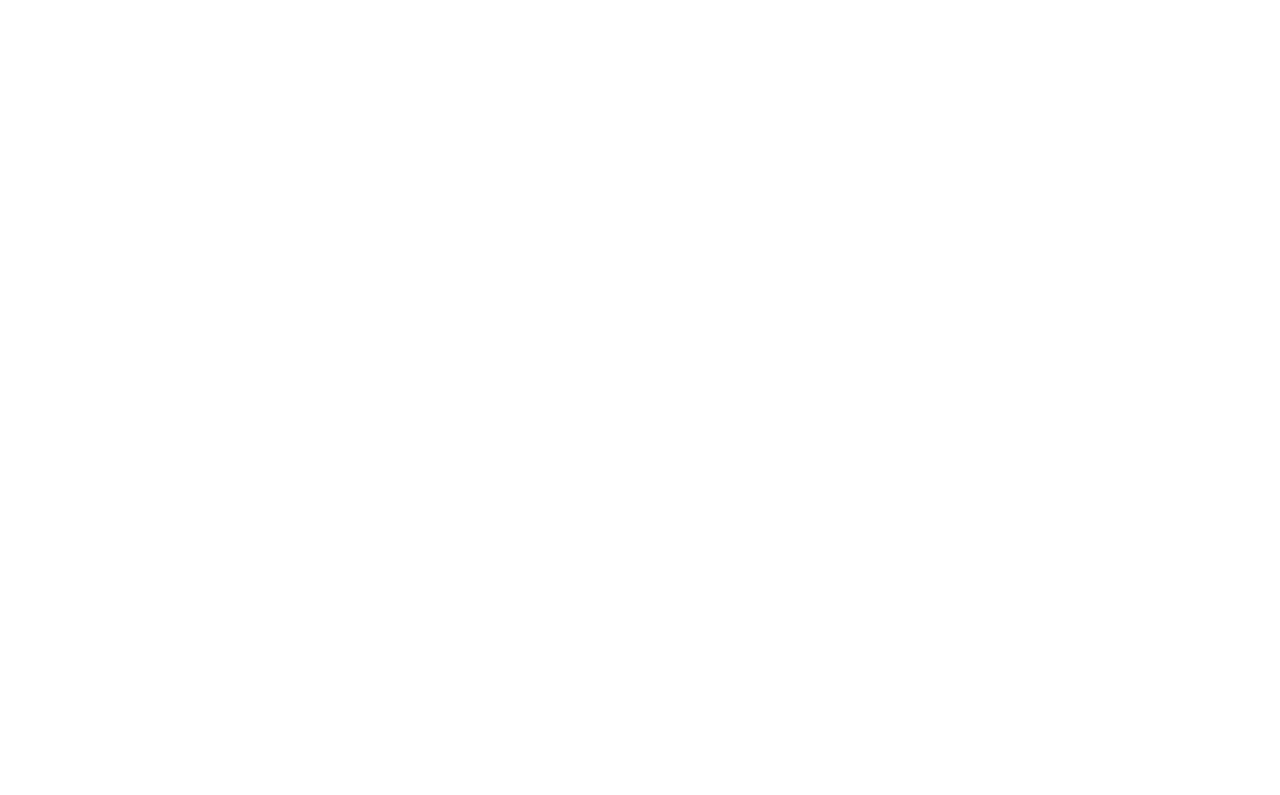
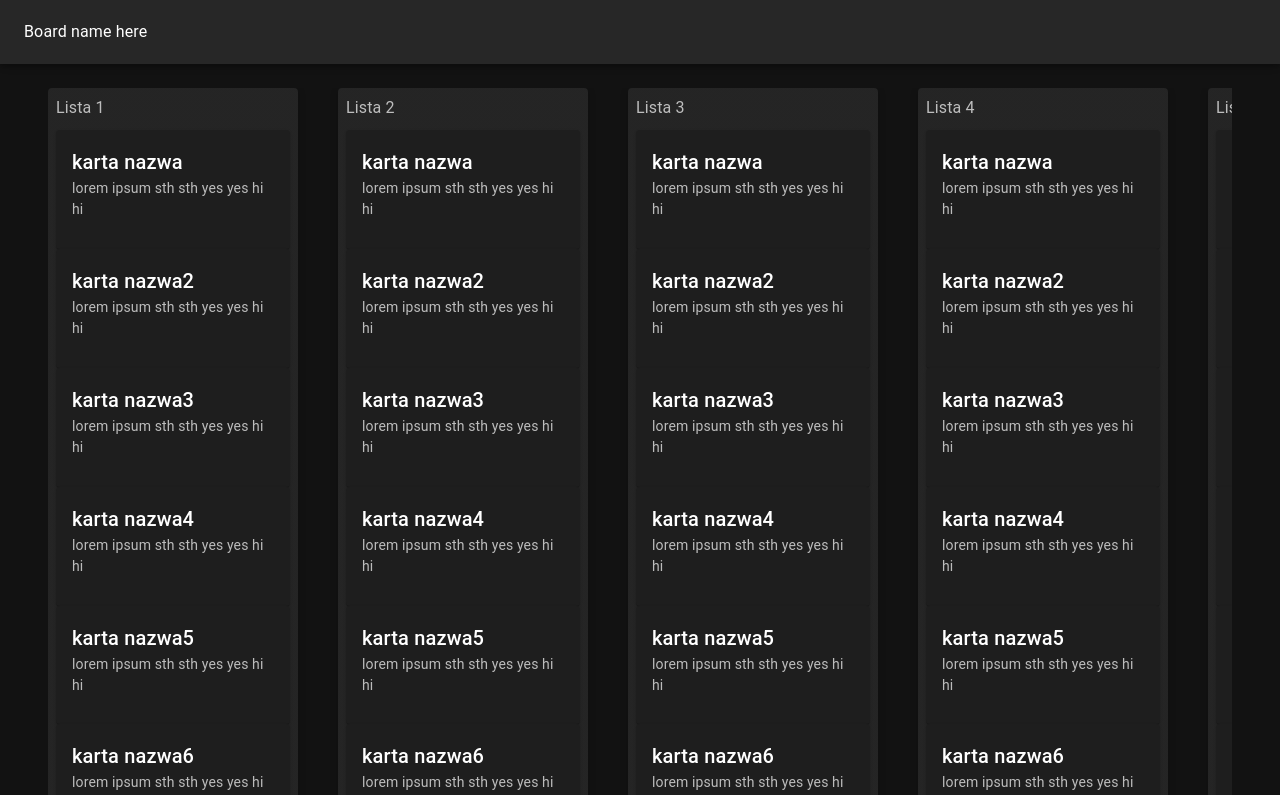
Before and after one commit to szezjo/Taskedo, a React (Create React App) app: page /board in a window 1280 px wide. Before the commit this address had no page. Shown: the top 795 px of the page. Built offline with nearby package versions, Linux system fonts and the light colour scheme.

Commit message:
add boards mocks

```diff
--- a/src/App.jsx
+++ b/src/App.jsx
@@ -4,6 +4,7 @@ import { BrowserRouter as Router, Route, Routes } from 'react-router-dom';
 
 import LoginScreen from './components/login_screen/login_screen';
 import Workspaces from './components/workspaces/workspaces';
+import Board from './components/board/board'
 
 const App = () => {
   const [token, setToken] = useState(() => {
@@ -62,6 +63,7 @@ const App = () => {
       <Routes>
         <Route path="/" element={<LoginScreen configureToken={configureToken} loggedIn={loggedIn} />} />
         <Route path="/workspaces" element={<Workspaces logout={logout} loggedIn={loggedIn} />} />
+        <Route path="/board" element={<Board boardName="Board name here" />} />
       </Routes>
     </Router>
   );
--- /dev/null
+++ b/src/components/board/board.jsx
@@ -0,0 +1,39 @@
+import React, { useState } from 'react';
+import { useNavigate, Navigate } from 'react-router-dom';
+
+import { styled, createTheme, ThemeProvider } from '@mui/material/styles';
+import { AppBar, Box, Container, Card, CardContent, Grid, Paper, Stack, CssBaseline, Typography, ListItem, ListITemIcon, ListItemText, Toolbar } from '@mui/material';
+import { ChevronLeft as ChevronLeftIcon, Menu as MenuIcon } from '@mui/icons-material';
+import List from './list'
+
+const darkTheme = createTheme({
+    palette: {
+      mode: 'dark',
+    },
+});
+
+const Board = ({boardName}) => {
+    return (
+        <ThemeProvider theme={darkTheme}>
+            <Box sx={{ display: 'flex' }}>
+                <CssBaseline />
+                <AppBar position="sticky">
+                    <Toolbar>
+                        <Typography>{boardName}</Typography>
+                    </Toolbar>
+                </AppBar>
+            </Box>
+            <Box component="main" sx={{ flexGrow: 1, p: 3 }}>
+                <Container maxWidth="false">
+                    <Stack direction="row" spacing={5} sx={{overflowX: 'auto'}}>
+                        {['Lista 1', 'Lista 2', 'Lista 3', 'Lista 4', 'Lista 5', 'Lista 1', 'Lista 2', 'Lista 3', 'Lista 4', 'Lista 5'].map((text, index) => (
+                           <List listName={text} />
+                        ))}
+                    </Stack>
+                </Container>
+            </Box>
+        </ThemeProvider>
+    );
+}
+
+export default Board;
--- /dev/null
+++ b/src/components/board/card.jsx
@@ -0,0 +1,16 @@
+import React from 'react';
+
+import { Typography, CardContent } from '@mui/material';
+import MuiCard from '@mui/material/Card';
+
+const Card = ({cardName, cardDescription, onNameChange, onDescriptionChange}) => (
+<MuiCard>
+    <CardContent>
+        <Typography variant="h6" component="div">{cardName}</Typography>
+        <Typography sx={{ fontSize: 14 }} color="text.secondary" gutterBottom>{cardDescription}</Typography>
+    </CardContent>
+</MuiCard>
+
+)
+
+export default Card;
--- /dev/null
+++ b/src/components/board/list.jsx
@@ -0,0 +1,28 @@
+import React from 'react';
+
+import { styled, createTheme, ThemeProvider } from '@mui/material/styles';
+import { Paper, Typography } from '@mui/material';
+import Card from './card'
+
+const Item = styled(Paper)(({ theme }) => ({
+    ...theme.typography.body2,
+    padding: theme.spacing(1),
+    paddingBottom: '40px',
+    textAlign: 'left',
+    color: theme.palette.text.secondary,
+    minWidth: '250px',
+  }));
+
+const List = ({listName}) => (
+    <Item elevation={3} key={listName}><Typography sx={{marginBottom: '10px'}}>{listName}</Typography>
+    <Card cardName="karta nazwa" cardDescription="lorem ipsum sth sth yes yes hi hi" />
+    <Card cardName="karta nazwa2" cardDescription="lorem ipsum sth sth yes yes hi hi" />
+    <Card cardName="karta nazwa3" cardDescription="lorem ipsum sth sth yes yes hi hi" />
+    <Card cardName="karta nazwa4" cardDescription="lorem ipsum sth sth yes yes hi hi" />
+    <Card cardName="karta nazwa5" cardDescription="lorem ipsum sth sth yes yes hi hi" />
+    <Card cardName="karta nazwa6" cardDescription="lorem ipsum sth sth yes yes hi hi" />
+    <Card cardName="karta nazwa7" cardDescription="lorem ipsum sth sth yes yes hi hi" />
+</Item>
+)
+
+export default List;
```
